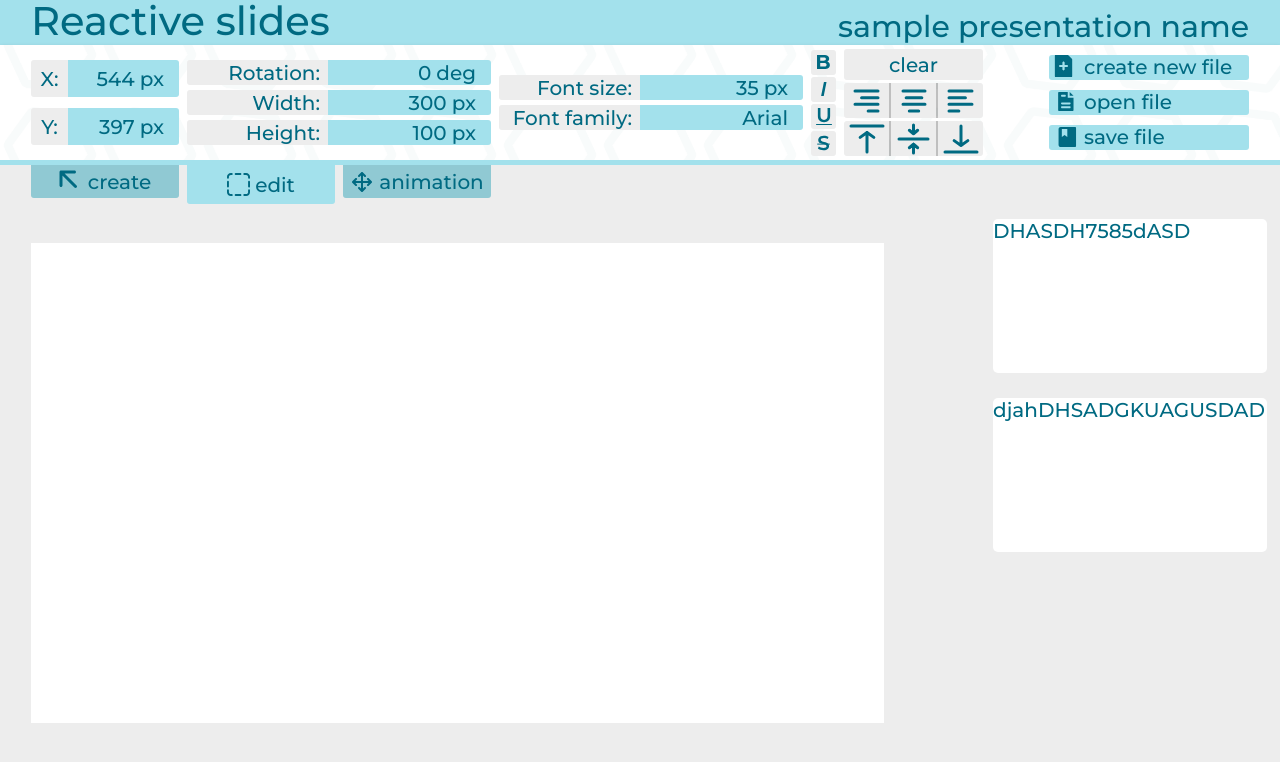
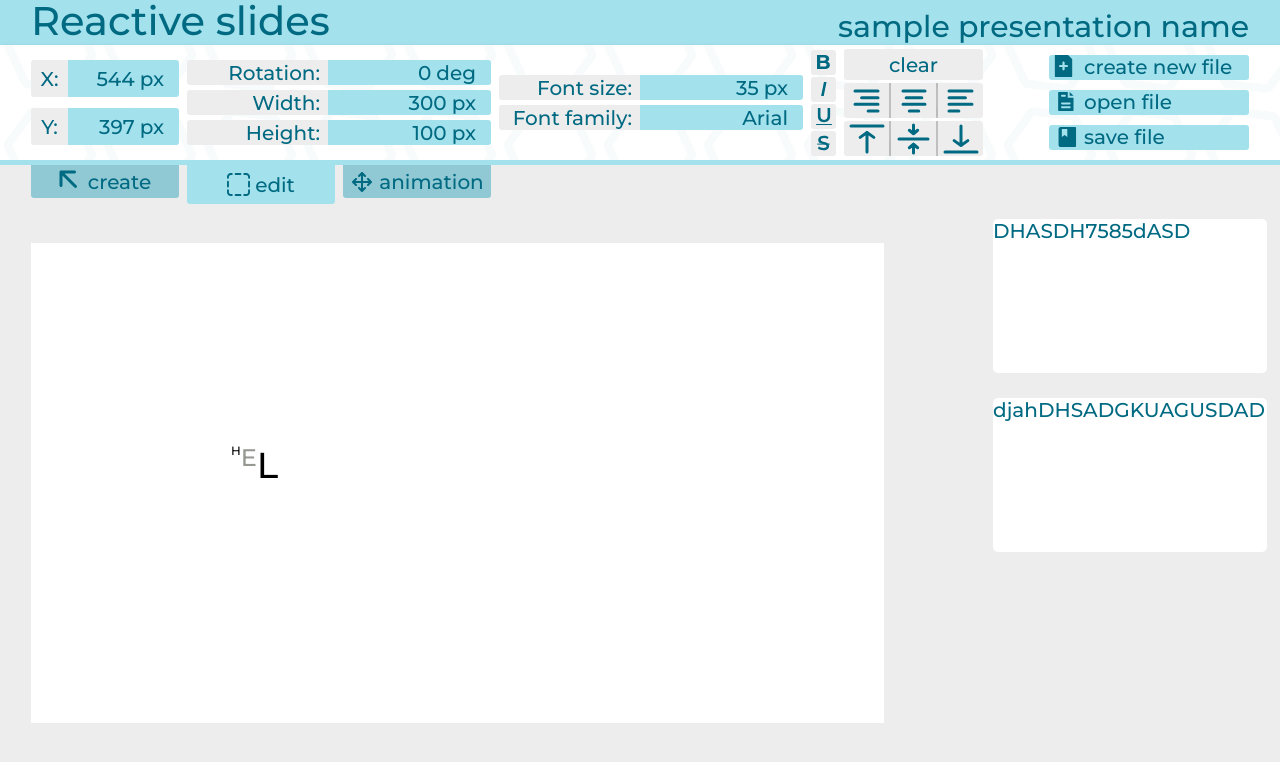
Before and after one commit to dan3rty/Reactive-slides, a React (Create React App) app: page / in a window 1280 px wide. Shown: the top 762 px of the page. Built offline with nearby package versions, Linux system fonts and the light colour scheme.

Commit message:
HOT-FIX многа

```diff
--- a/src/common/components/buttons/Button.css
+++ b/src/common/components/buttons/Button.css
@@ -24,8 +24,8 @@
 	display: flex;
 	justify-content: center;
 	align-items: center;
+	height: 31px;
 	width: 139px;
-	height: 31px;
 	border-radius: 3px;
 }
 
--- a/src/common/components/buttons/SelectionButton.css
+++ b/src/common/components/buttons/SelectionButton.css
@@ -1,16 +1,16 @@
 .selection-button {
-    display: flex;
-    justify-content: center;
-    align-items: center;
-    width: 45px;
-    height: 35px;
+	display: flex;
+	justify-content: center;
+	align-items: center;
+	height: 35px;
+	width: 45px;
 }
 
 .selection-button_light {
-    background-color: #EDEDED;
+	background-color: #ededed;
 }
 
 .selection-button_dark {
-    background-color: #000000;
-    opacity: 25%;
+	background-color: #000000;
+	opacity: 0.25;
 }
--- a/src/common/components/selection/FontFamilySelection.css
+++ b/src/common/components/selection/FontFamilySelection.css
@@ -6,13 +6,13 @@
 
 .selection-field__label {
 	display: flex;
+	justify-content: flex-end;
 	align-items: center;
 	height: 100%;
+	width: 45%;
+	padding-right: 8px;
 	background: #ededed;
 	border-radius: 3px 0 0 3px;
-    justify-content: flex-end;
-    width: 45%;
-    padding-right: 8px;
 }
 
 .selection-field__value-field {
@@ -21,8 +21,8 @@
 	justify-content: flex-end;
 	align-items: center;
 	gap: 5px;
+	width: 55%;
 	padding: 0 15px 0 0;
 	background: #a3e1ec;
 	border-radius: 0 3px 3px 0;
-    width: 55%;
 }
--- a/src/common/components/selection/SelectionBar.css
+++ b/src/common/components/selection/SelectionBar.css
@@ -8,5 +8,5 @@
 .selection__border {
 	width: 2px;
 	background-color: #000000;
-    opacity: 25%;
+	opacity: 0.25;
 }
--- a/src/common/slideObjects/OvalComponent.tsx
+++ b/src/common/slideObjects/OvalComponent.tsx
@@ -1,4 +1,4 @@
-import React, { ReactNode, useContext } from 'react'
+import React from 'react'
 import './OvalComponent.css'
 import { GradientColor, PrimitiveBlock } from '../../types'
 
--- /dev/null
+++ b/src/common/slideObjects/TextComponent.tsx
@@ -0,0 +1,32 @@
+import React from 'react'
+import './TextComponent.css'
+import { TextBlock } from '../../types'
+
+type TextProps = {
+	text: TextBlock
+}
+
+function TextComponent(props: TextProps) {
+	const textStyle: React.CSSProperties = {
+		display: 'flex',
+		position: 'absolute',
+		width: props.text.baseState.width + 'px',
+		height: props.text.baseState.height + 'px',
+		top: props.text.baseState.y + 'px',
+		left: props.text.baseState.x + 'px',
+	}
+	const textToRender = props.text.value.map((char) => (
+		<div
+			style={{
+				color: char.color.hex,
+				fontSize: char.fontSize + 'px',
+				height: Math.max(),
+			}}
+		>
+			{char.value}
+		</div>
+	))
+	return <div style={textStyle}>{textToRender}</div>
+}
+
+export { TextComponent }
--- a/src/editor/WorkSpace/SlideEditor/SlideEditor.css
+++ b/src/editor/WorkSpace/SlideEditor/SlideEditor.css
@@ -3,4 +3,5 @@
 	width: 853px;
 	margin-left: 31px;
 	background-color: white;
+	position: relative;
 }
--- a/src/editor/WorkSpace/SlideEditor/SlideEditor.tsx
+++ b/src/editor/WorkSpace/SlideEditor/SlideEditor.tsx
@@ -1,8 +1,15 @@
-import React from 'react'
+import React, {useContext} from 'react'
 import './SlideEditor.css'
+import {presentation} from "../../../App";
+import {TextComponent} from "../../../common/slideObjects/TextComponent";
+import {text} from "../../../mockObjects";
 
 function SlideEditor() {
-	return <div className='slide-editor'></div>
+	const chosen = useContext(presentation).selection.slideId
+	const curSlide = useContext(presentation).presentation.slides.find((slide) => slide.id === chosen)
+	return <div className='slide-editor'>
+		{TextComponent({text})}
+	</div>
 }
 
 export { SlideEditor }
--- a/src/editor/WorkSpace/slideList/SlideList.css
+++ b/src/editor/WorkSpace/slideList/SlideList.css
@@ -1,12 +1,12 @@
 .slide-list {
+	box-sizing: border-box;
+	display: flex;
+	align-items: center;
+	gap: 25px;
 	height: 100%;
 	width: 300px;
-	display: flex;
+	padding-top: 54px;
 	flex-direction: column;
-	align-items: center;
-	padding-top: 54px;
-	box-sizing: border-box;
-	gap: 25px;
 }
 
 .small-slide {
--- a/src/mockObjects.ts
+++ b/src/mockObjects.ts
@@ -10,9 +10,36 @@ const WhiteColor: Type.Color = {
 	opacity: 0,
 }
 
+const GrayColor: Type.Color = {
+	hex: '#969992',
+	opacity: 0,
+}
+
 const letterH: Type.Char = {
 	value: 'H',
 	fontSize: 12,
+	fontFamily: Type.FontFamily.ARIAL,
+	bold: false,
+	italic: true,
+	underline: false,
+	strokethrough: false,
+	color: BlackColor,
+}
+
+const letterE: Type.Char = {
+	value: 'E',
+	fontSize: 24,
+	fontFamily: Type.FontFamily.ARIAL,
+	bold: false,
+	italic: true,
+	underline: false,
+	strokethrough: false,
+	color: GrayColor,
+}
+
+const letterL: Type.Char = {
+	value: 'L',
+	fontSize: 36,
 	fontFamily: Type.FontFamily.ARIAL,
 	bold: false,
 	italic: true,
@@ -56,7 +83,7 @@ const text: Type.TextBlock = {
 		y: 200,
 		rotation: 0,
 	},
-	value: [letterH],
+	value: [letterH, letterE, letterL],
 }
 
 const image: Type.ImageBlock = {
@@ -138,4 +165,5 @@ export {
 	backgroundImage,
 	image,
 	letterH,
+	text,
 }
```
Also changed, not shown: src/common/slideObjects/TextComponent.css (added). Lines whose indentation alone changed are shown as unchanged.
